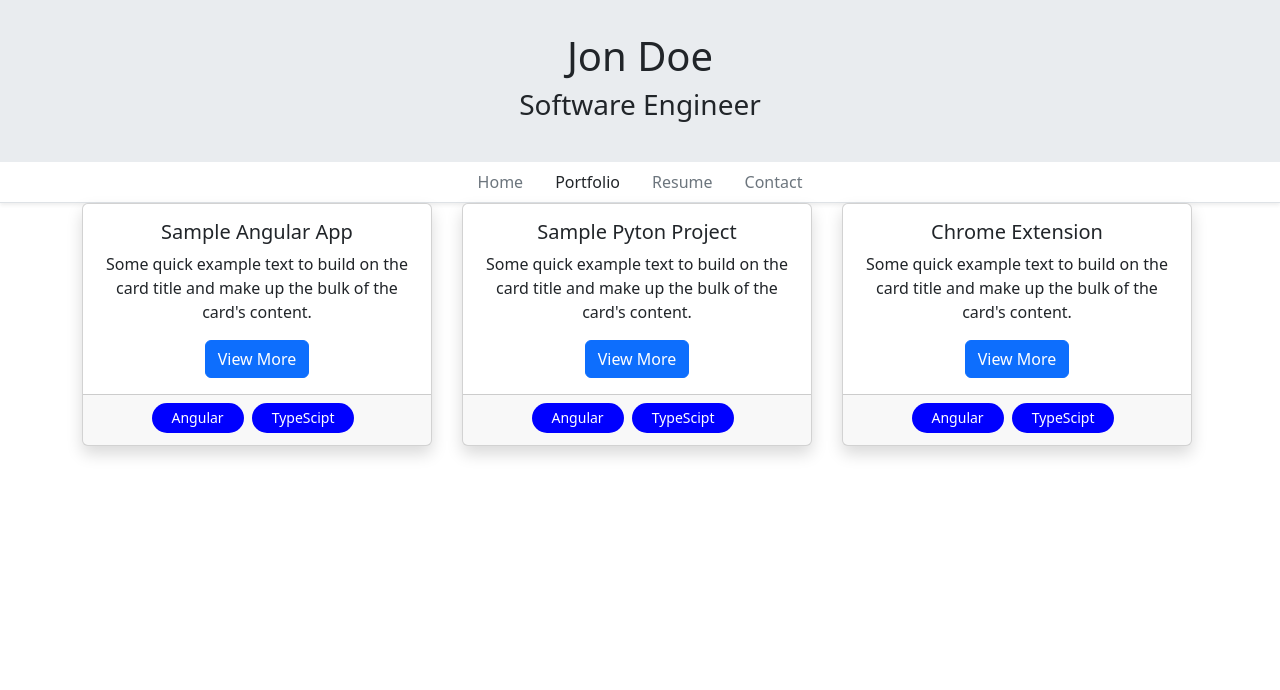
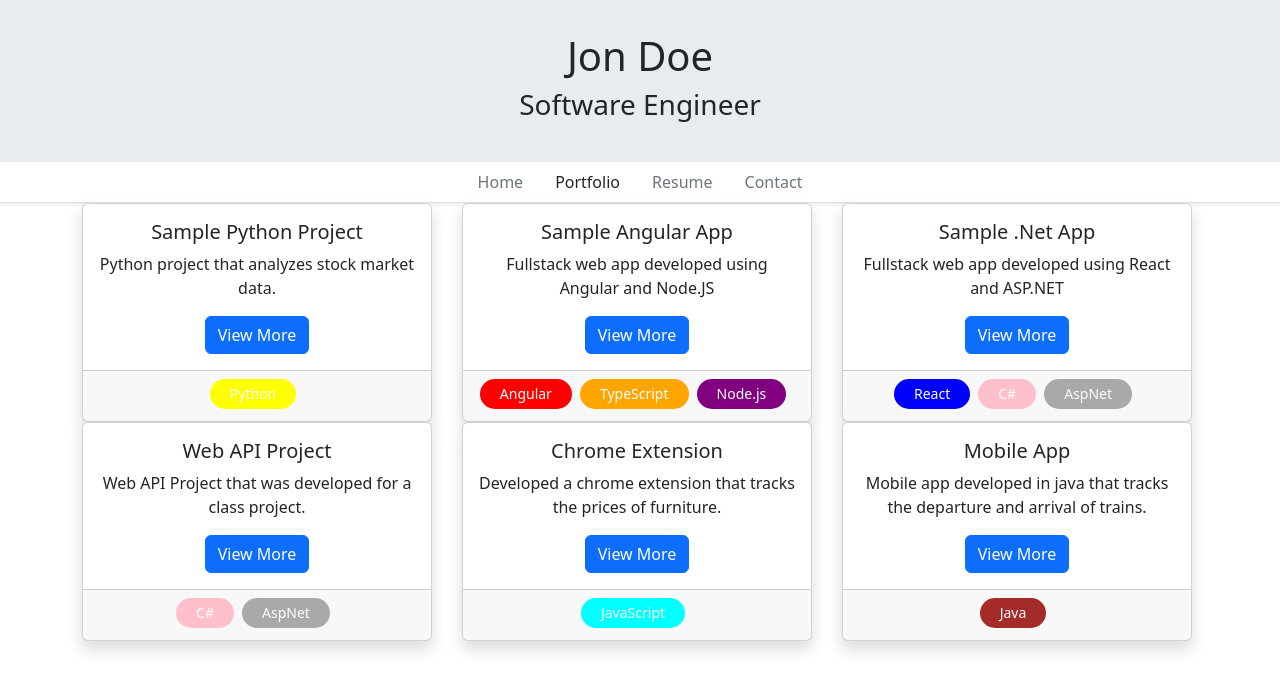
Before and after one commit to Giuseppe-Bianc/AngularPortafolioWebsite, an Angular app: page /portfolio in a window 1280 px wide. Shown: the top 690 px of the page. Built offline with nearby package versions, Linux system fonts and the light colour scheme.

Commit message:
create service to  pull the projects

```diff
--- /dev/null
+++ b/src/app/_models/Project.ts
@@ -0,0 +1,11 @@
+import { Tag } from "./Tag";
+
+export interface Project {
+	id: number;
+	name: string;
+	summary: string;
+	description: string;
+	projectLink: string;
+	pictures: string[];
+	tags: Tag[];
+}
--- /dev/null
+++ b/src/app/_models/Tag.ts
@@ -0,0 +1,62 @@
+export class Tag {
+	static readonly ANGULAR = new Tag('Angular', 'red');
+	static readonly REACT = new Tag('React', 'blue');
+	static readonly VUE = new Tag('Vue', 'green');
+	static readonly TYPESCRIPT = new Tag('TypeScript', 'orange');
+	static readonly NODEJS = new Tag('Node.js', 'purple');
+	static readonly PYTHON = new Tag('Python', 'yellow');
+	static readonly JAVA = new Tag('Java', 'brown');
+	static readonly CSHARP = new Tag('C#', 'pink');
+	static readonly PHP = new Tag('PHP', 'indigo');
+	static readonly RUBY = new Tag('Ruby', 'violet');
+	static readonly HTML = new Tag('HTML', 'gold');
+	static readonly CSS = new Tag('CSS', 'teal');
+	static readonly JAVASCRIPT = new Tag('JavaScript', 'cyan');
+	static readonly GO = new Tag('Go', 'lime');
+	static readonly SWIFT = new Tag('Swift', 'lightblue');
+	static readonly KOTLIN = new Tag('Kotlin', 'deeporange');
+	static readonly RUST = new Tag('Rust', 'maroon');
+	static readonly SCALA = new Tag('Scala', 'lavender');
+	static readonly SQL = new Tag('SQL', 'skyblue');
+	static readonly R = new Tag('R', 'pink');
+	static readonly MATLAB = new Tag('MATLAB', 'darkgray');
+	static readonly C = new Tag('C', 'darkblue');
+	static readonly CPLUSPLUS = new Tag('C++', 'lightgreen');
+	static readonly PERL = new Tag('Perl', 'darkcyan');
+	static readonly SHELL = new Tag('Shell', 'olive');
+	static readonly SWIFTUI = new Tag('SwiftUI', 'lightgray');
+	static readonly OBJECTIVEC = new Tag('Objective-C', 'darkgreen');
+	static readonly FLUTTER = new Tag('Flutter', 'pink');
+	static readonly DART = new Tag('Dart', 'deepskyblue');
+	static readonly COBOL = new Tag('COBOL', 'darkred');
+	static readonly FORTRAN = new Tag('Fortran', 'lightcoral');
+	static readonly ADA = new Tag('Ada', 'mediumorchid');
+	static readonly LUA = new Tag('Lua', 'darkslateblue');
+	static readonly PERL6 = new Tag('Perl 6', 'mediumseagreen');
+	static readonly GROOVY = new Tag('Groovy', 'orangered');
+	static readonly HACK = new Tag('Hack', 'dodgerblue');
+	static readonly JULIA = new Tag('Julia', 'indianred');
+	static readonly VHDL = new Tag('VHDL', 'firebrick');
+	static readonly COFFEESCRIPT = new Tag('CoffeeScript', 'saddlebrown');
+	static readonly BATCHSCRIPT = new Tag('Batch Script', 'darkkhaki');
+	static readonly POWERSHELL = new Tag('PowerShell', 'darkorange');
+	static readonly COQ = new Tag('Coq', 'mediumslateblue');
+	static readonly FSHARP = new Tag('F#', 'darkviolet');
+	static readonly HASKELL = new Tag('Haskell', 'plum');
+	static readonly CRYSTAL = new Tag('Crystal', 'mediumturquoise');
+	static readonly ELIXIR = new Tag('Elixir', 'goldenrod');
+	static readonly OCAML = new Tag('OCaml', 'darkseagreen');
+	static readonly PURESCRIPT = new Tag('PureScript', 'mediumblue');
+	static readonly RACKET = new Tag('Racket', 'darkgoldenrod');
+	static readonly RED = new Tag('Red', 'orangered');
+	static readonly ZIG = new Tag('Zig', 'darkslategray');
+	static readonly ASPNET = new Tag('AspNet', 'darkgrey');
+
+	private constructor(private readonly key: string, public readonly color: string) {
+
+	}
+
+	toString(): string {
+		return this.key;
+	}
+}
--- /dev/null
+++ b/src/app/_services/projects.service.ts
@@ -0,0 +1,31 @@
+import { Injectable } from '@angular/core';
+import { Project } from '../_models/Project';
+import { Tag } from '../_models/Tag';
+
+@Injectable({
+  providedIn: 'root'
+})
+export class ProjectsService {
+  projects: Project[] = [
+    { id: 0, name: "Sample Python Project", pictures: ["../../assets/Image1.png", "../../assets/Image2.png", "../../assets/Image3.png"], projectLink: "//www.github.com", summary: "Python project that analyzes stock market data.", description: "Lorem ipsum dolor sit amet, consectetur adipiscing elit, sed do eiusmod tempor incididunt ut labore et dolore magna aliqua. Ut enim ad minim veniam, quis nostrud exercitation ullamco laboris nisi ut aliquip ex ea commodo consequat. Duis aute irure dolor in reprehenderit in voluptate velit esse cillum dolore eu fugiat nulla pariatur. Excepteur sint occaecat cupidatat non proident, sunt in culpa qui officia deserunt mollit anim id est laborum.", tags: [Tag.PYTHON] },
+    { id: 1, name: "Sample Angular App", pictures: ["../../assets/Image1.png", "../../assets/Image2.png", "../../assets/Image3.png"], projectLink: "//www.github.com", summary: "Fullstack web app developed using Angular and Node.JS", description: "Lorem ipsum dolor sit amet, consectetur adipiscing elit, sed do eiusmod tempor incididunt ut labore et dolore magna aliqua. Ut enim ad minim veniam, quis nostrud exercitation ullamco laboris nisi ut aliquip ex ea commodo consequat. Duis aute irure dolor in reprehenderit in voluptate velit esse cillum dolore eu fugiat nulla pariatur. Excepteur sint occaecat cupidatat non proident, sunt in culpa qui officia deserunt mollit anim id est laborum.", tags: [Tag.ANGULAR, Tag.TYPESCRIPT, Tag.NODEJS] },
+    { id: 2, name: "Sample .Net App", pictures: ["../../assets/Image1.png", "../../assets/Image2.png", "../../assets/Image3.png"], projectLink: "//www.github.com", summary: "Fullstack web app developed using React and ASP.NET", description: "Lorem ipsum dolor sit amet, consectetur adipiscing elit, sed do eiusmod tempor incididunt ut labore et dolore magna aliqua. Ut enim ad minim veniam, quis nostrud exercitation ullamco laboris nisi ut aliquip ex ea commodo consequat. Duis aute irure dolor in reprehenderit in voluptate velit esse cillum dolore eu fugiat nulla pariatur. Excepteur sint occaecat cupidatat non proident, sunt in culpa qui officia deserunt mollit anim id est laborum.", tags: [Tag.REACT, Tag.CSHARP, Tag.ASPNET] },
+    { id: 3, name: "Web API Project", pictures: ["../../assets/Image1.png", "../../assets/Image2.png", "../../assets/Image3.png"], projectLink: "//www.github.com", summary: "Web API Project that was developed for a class project.", description: "Lorem ipsum dolor sit amet, consectetur adipiscing elit, sed do eiusmod tempor incididunt ut labore et dolore magna aliqua. Ut enim ad minim veniam, quis nostrud exercitation ullamco laboris nisi ut aliquip ex ea commodo consequat. Duis aute irure dolor in reprehenderit in voluptate velit esse cillum dolore eu fugiat nulla pariatur. Excepteur sint occaecat cupidatat non proident, sunt in culpa qui officia deserunt mollit anim id est laborum.", tags: [Tag.CSHARP, Tag.ASPNET] },
+    { id: 4, name: "Chrome Extension", pictures: ["../../assets/Image1.png", "../../assets/Image2.png", "../../assets/Image3.png"], projectLink: "//www.github.com", summary: "Developed a chrome extension that tracks the prices of furniture.", description: "Lorem ipsum dolor sit amet, consectetur adipiscing elit, sed do eiusmod tempor incididunt ut labore et dolore magna aliqua. Ut enim ad minim veniam, quis nostrud exercitation ullamco laboris nisi ut aliquip ex ea commodo consequat. Duis aute irure dolor in reprehenderit in voluptate velit esse cillum dolore eu fugiat nulla pariatur. Excepteur sint occaecat cupidatat non proident, sunt in culpa qui officia deserunt mollit anim id est laborum.", tags: [Tag.JAVASCRIPT] },
+    { id: 5, name: "Mobile App", pictures: ["../../assets/Image1.png", "../../assets/Image2.png", "../../assets/Image3.png"], projectLink: "//www.github.com", summary: "Mobile app developed in java that tracks the departure and arrival of trains.", description: "Lorem ipsum dolor sit amet, consectetur adipiscing elit, sed do eiusmod tempor incididunt ut labore et dolore magna aliqua. Ut enim ad minim veniam, quis nostrud exercitation ullamco laboris nisi ut aliquip ex ea commodo consequat. Duis aute irure dolor in reprehenderit in voluptate velit esse cillum dolore eu fugiat nulla pariatur. Excepteur sint occaecat cupidatat non proident, sunt in culpa qui officia deserunt mollit anim id est laborum.", tags: [Tag.JAVA] }
+  ];
+  constructor() { }
+
+  getProjects() {
+    return this.projects;
+  }
+
+  getProjectById(id: number): Project {
+    let project = this.projects.find(project => project.id === id);
+    if (project === undefined) {
+      throw new TypeError("there is no project that matches the id: " + id);
+
+    }
+    return project;
+  }
+}
--- a/src/app/home/home.component.html
+++ b/src/app/home/home.component.html
@@ -15,6 +15,7 @@
 		<div class="col-lg shadow border m-3">
 			<div class="text-center">
 				<h2>Featured Project</h2>
+				<h4>{{featuredProject.name}}</h4>
 			</div>
 		</div>
 	</div>
--- a/src/app/portfolio/portfolio.component.html
+++ b/src/app/portfolio/portfolio.component.html
@@ -1,13 +1,7 @@
 <div class="container">
 	<div class="row">
-		<div class="col-lg-4 col-md-6 md-4" style="max-width: 380px; min-width: 380px;">
-			<app-project-card [projectName]="'Sample Angular App'"></app-project-card>
-		</div>
-		<div class="col-lg-4 col-md-6 md-4" style="max-width: 380px; min-width: 380px;">
-			<app-project-card [projectName]="'Sample Pyton Project'"></app-project-card>
-		</div>
-		<div class="col-lg-4 col-md-6 md-4" style="max-width: 380px; min-width: 380px;">
-			<app-project-card [projectName]="'Chrome Extension'"></app-project-card>
+		<div *ngFor="let project of projects" class="col-lg-4 col-md-6 md-4" style="max-width: 380px; min-width: 380px;">
+			<app-project-card [project]="project"></app-project-card>
 		</div>
 	</div>
 </div>
--- a/src/app/portfolio/portfolio.component.ts
+++ b/src/app/portfolio/portfolio.component.ts
@@ -1,13 +1,20 @@
-import { Component } from '@angular/core';
+import { Component, OnInit } from '@angular/core';
 import { Title } from '@angular/platform-browser';
+import { Project } from '../_models/Project';
+import { Tag } from '../_models/Tag';
+import { ProjectsService } from '../_services/projects.service';
 
 @Component({
   selector: 'app-portfolio',
   templateUrl: './portfolio.component.html',
   styleUrl: './portfolio.component.css'
 })
-export class PortfolioComponent {
-  constructor(private titleService: Title) {
+export class PortfolioComponent implements OnInit {
+  projects = {} as Project[];
+  constructor(private titleService: Title, private projectService: ProjectsService) {
     this.titleService.setTitle("Jon Doe - Portfolio")
   }
+  ngOnInit(): void {
+    this.projects = this.projectService.getProjects();
+  }
 }
--- a/src/app/project-card/project-card.component.html
+++ b/src/app/project-card/project-card.component.html
@@ -1,17 +1,16 @@
 <div class="card shadow text-center" style="max-width: 350px; min-width: 350px;">
 	<!-- <img src="..." class="card-img-top" alt="..."> -->
 	<div class="card-body">
-		<h5 class="card-title">{{projectName}}</h5>
-		<p class="card-text">Some quick example text to build on the card title and make up the bulk of the card's
-			content.</p>
+		<h5 class="card-title">{{project.name}}</h5>
+		<p class="card-text">{{project.summary}}</p>
 		<button class="btn btn-primary">View More</button>
 	</div>
 	<div class="card-footer">
 		<div class="d-flex flex-wrap justify-content-center">
-			<div class="tag me-2 mb-1">Angular</div>
-			<div class="tag me-2 mb-1">TypeScipt</div>
-			<!--<div class="tag me-2 mb-1">Angular</div> --->
-			<!--<div class="tag me-2 mb-1">Angular</div> --->
+			<div *ngFor="let tag of project.tags" class="tag me-2 mb-1" [style.background-color]="tag.color">{{tag}}
+			</div>
 		</div>
+		<!--<div class="tag me-2 mb-1">Angular</div> --->
+		<!--<div class="tag me-2 mb-1">Angular</div> --->
 	</div>
 </div>
--- a/src/app/project-card/project-card.component.ts
+++ b/src/app/project-card/project-card.component.ts
@@ -1,10 +1,10 @@
 import { Component, Input } from '@angular/core';
-
+import { Project } from "../_models/Project"
 @Component({
   selector: 'app-project-card',
   templateUrl: './project-card.component.html',
   styleUrl: './project-card.component.css'
 })
 export class ProjectCardComponent {
-  @Input() projectName: string = "";
+  @Input() project = {} as Project;
 }
```
Also changed, not shown: src/app/home/home.component.ts (+9 -3 lines).
